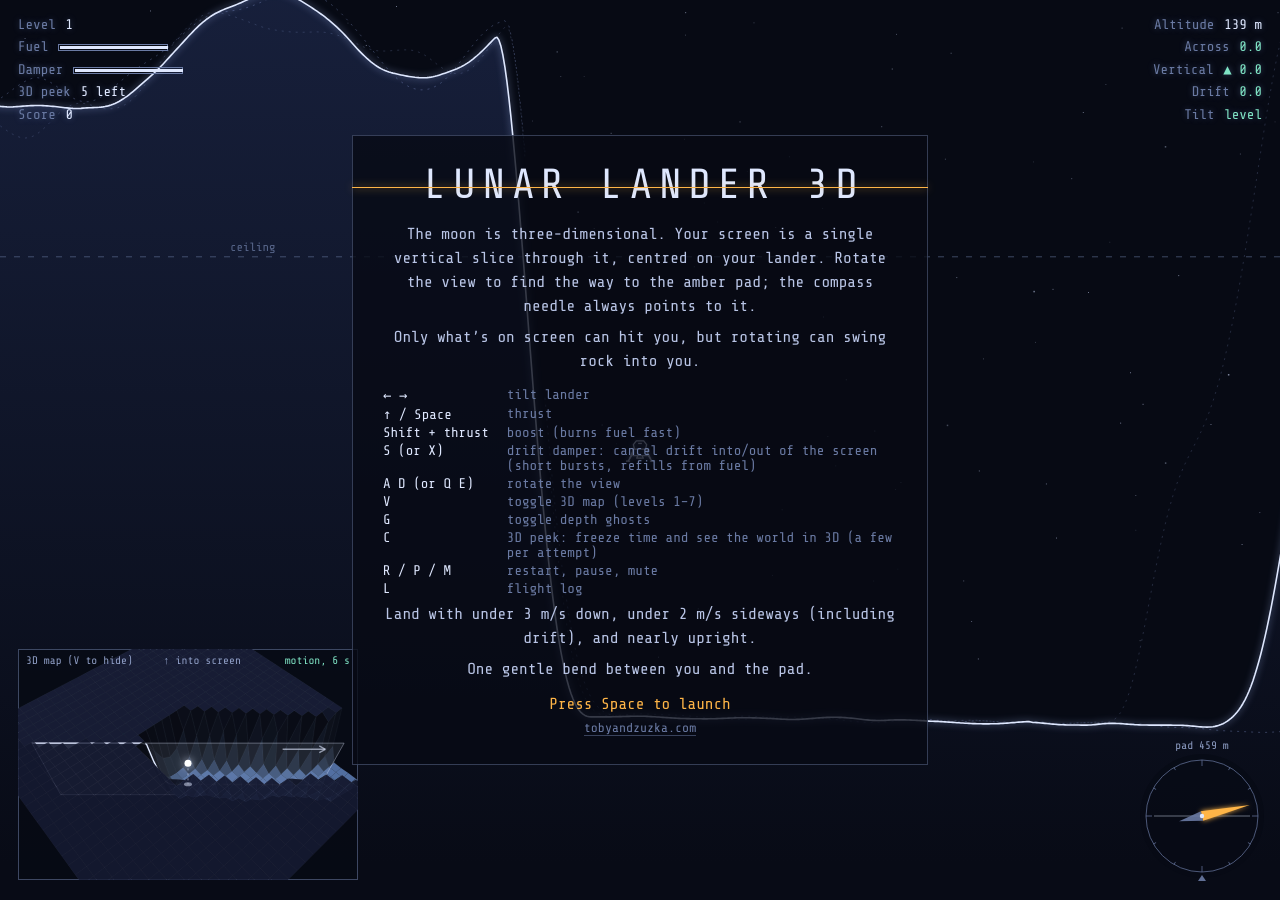
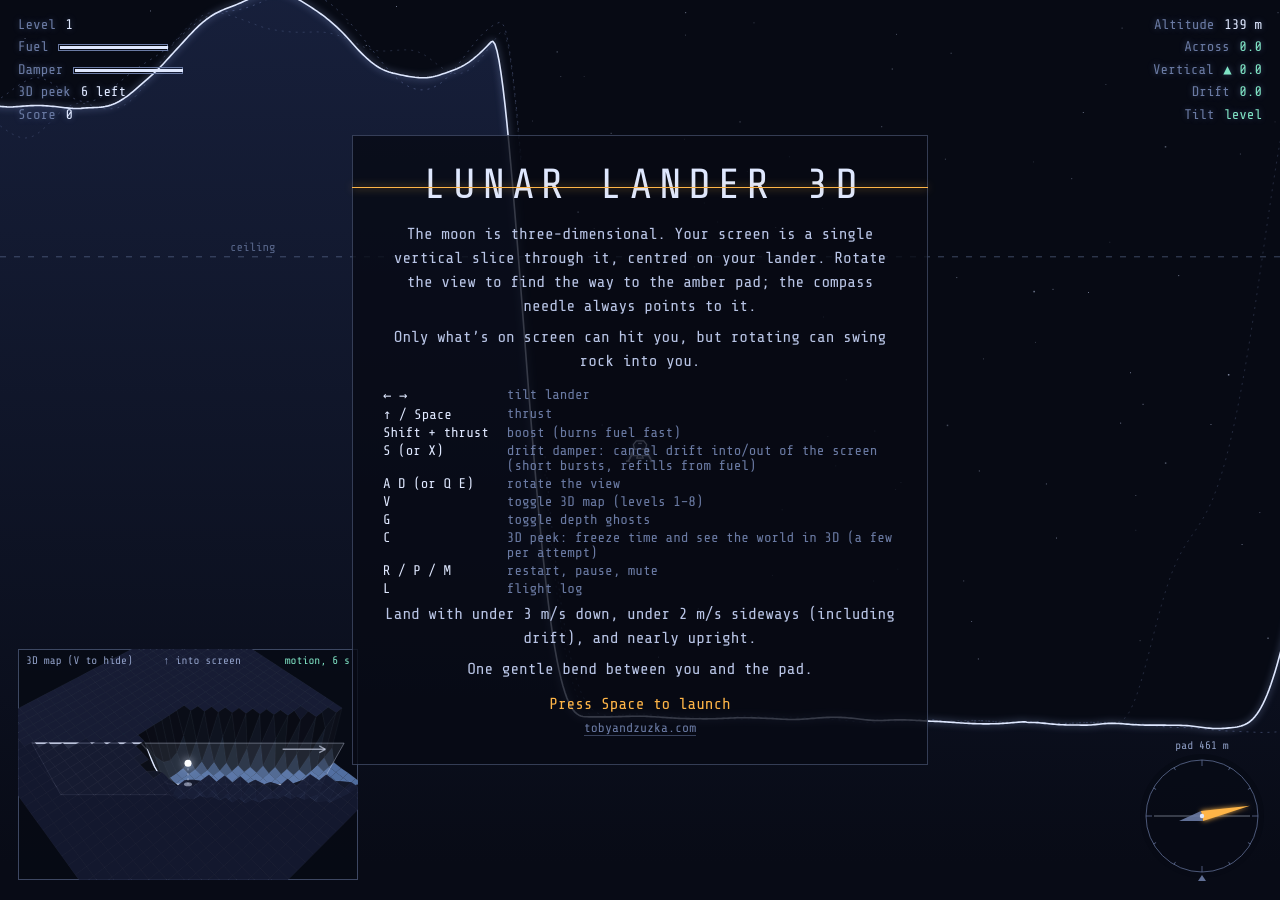
Before and after one commit to tobydoig/tobydoig.github.io, a Jekyll site: the page docs/assets/artwork/lunar-lander-3d.html, which Jekyll copies as it is, in a window 1280 px wide. Built offline with Jekyll 4.4.1, drawn with Linux system fonts in a browser that asks for light colours; some of the changed lines change nothing that is shown.

Commit message:
reduced difficulty curve a bit

```diff
--- a/docs/assets/artwork/lunar-lander-3d.html
+++ b/docs/assets/artwork/lunar-lander-3d.html
@@ -43,6 +43,26 @@
 .keys{display:grid;grid-template-columns:auto auto;gap:3px 18px;justify-content:center;text-align:left;margin:14px 0 6px;font-size:14px}
 .keys b{font-weight:400;color:var(--line)} .keys span{color:var(--dim)}
 .go{margin-top:14px;color:var(--pad)}
+.resume{margin:0 0 1em;color:var(--line)} .resume b{font-weight:400;color:var(--pad)} .resume .linkbtn{margin-top:8px}
+.loadout{display:grid;grid-template-columns:auto minmax(90px,1fr) auto;gap:10px 14px;align-items:center;margin:18px auto 2px;max-width:30em;text-align:left;font-size:14px}
+.loadout .k{color:var(--dim)} .loadout b{font-weight:400;white-space:nowrap} .loadout em{font-style:normal;color:var(--warn)}
+.lb{position:relative;display:block;height:9px;border:1px solid var(--dim)}
+.lb i{position:absolute;left:1px;top:1px;bottom:1px;width:0;background:var(--line);transition:width .9s cubic-bezier(.2,.8,.2,1)}
+.anim .lb i{width:calc(var(--w) - 2px)}
+.lb u{position:absolute;top:-5px;bottom:-5px;width:2px;margin-left:-1px;background:var(--pad);opacity:0;transition:opacity .4s .1s}
+.anim .lb u{opacity:.9}
+.pips span{display:inline-block;width:12px;height:12px;margin-right:6px;border:1px solid var(--pad);border-radius:50%;background:var(--pad);transform:scale(0);vertical-align:middle}
+.anim .pips span{animation:pipIn .3s var(--d) forwards}
+.anim .pips span.lost{animation:pipIn .3s var(--d) forwards,pipLost .6s calc(var(--d) + .5s) forwards}
+@keyframes pipIn{from{transform:scale(0)}70%{transform:scale(1.25)}to{transform:scale(1)}}
+@keyframes pipLost{to{background:transparent;border-color:var(--warn);opacity:.35;transform:scale(.8)}}
+.mapsw{position:relative;display:inline-block;width:46px;height:26px;border:1px solid var(--dim)}
+.mapsw i{position:absolute;inset:2px;background:linear-gradient(160deg,#1b2545 0 35%,#5f8ed0 35% 60%,#1b2545 60%);opacity:var(--from);transition:opacity 1s 1.9s}
+.anim .mapsw i{opacity:var(--to)}
+.mapsw s{position:absolute;left:-4px;right:-4px;top:50%;height:1px;background:var(--warn);transform:rotate(-24deg) scaleX(0);transition:transform .4s 2.7s}
+.anim .mapsw s{transform:rotate(-24deg) scaleX(1)}
+.lnote{font-size:12px;color:var(--dim);margin:.2em 0 0}
+@media (prefers-reduced-motion: reduce){.lb i,.lb u,.mapsw i,.mapsw s{transition:none}.anim .pips span{animation:none;transform:scale(1)}.anim .pips span.lost{animation:none;transform:scale(.8);background:transparent;border-color:var(--warn);opacity:.35}}
 .credit{margin:16px 0 0;font-size:13px}
 .credit a{color:var(--dim);text-decoration:none;border-bottom:1px solid rgba(106,122,163,.5)}
 .credit a:hover,.credit a:focus-visible{color:var(--line);border-color:var(--line)}
@@ -137,15 +157,17 @@
 // ---- level design ----
 // Difficulty ramps: more bends, dead ends, then tunnels (Scramble-style), then
 // bending tunnels, narrower passages and wavier floors and roofs.
+// Gentle ramp, one new idea at a time: 1 bend; 2 a dead end; 3 one short straight roomy
+// tunnel; 4 facing the wrong way at the start; then slowly longer, tighter, more tunnels.
 function levelSpec(n){
-  const segs=Math.min(1+n,8);
+  const segs=Math.min(8,2+Math.floor((n-1)*2/3));
   return{n,segs,
-    turn:0.35+Math.min(n,7)*0.12,
-    branches:n<2?0:Math.min(1+Math.floor((n-2)/2),3),
-    tunnels:n<3?0:Math.min(n-2,segs-2),
-    clear:Math.max(34,72-6*(n-3)),
-    hw:Math.max(16,28-2*n),
-    wob:clamp((n-2)*0.18,0,1)};
+    turn:0.35+Math.min(n,8)*0.09,
+    branches:n<2?0:Math.min(1+Math.floor((n-2)/3),3),
+    tunnels:n<3?0:Math.min(1+Math.floor((n-3)/2),segs-2),
+    clear:Math.max(36,84-6*(n-3)),
+    hw:Math.max(16,30-1.5*n),
+    wob:clamp((n-3)*0.15,0,1)};
 }
 let rcs=0,rcsMax=3,rcsRate=.5,rcsWait=0;
 let LV,SEGS=[],PAD,START,START_HEADING,maxFuel,level=1,score=0;
@@ -170,7 +192,7 @@
     let bp=main[k];
     let a2=Math.atan2(main[k+1].y-bp.y,main[k+1].x-bp.x)+(rng()<.5?-1:1)*(0.9+rng()*0.7);
     // a branch leaving from inside a tunnel is a side tunnel
-    const m=1+Math.floor(rng()*2),bt=(n>=5&&rng()<.45)||tun.has(k-1)||tun.has(k);
+    const m=1+Math.floor(rng()*2),bt=(n>=6&&rng()<.45)||tun.has(k-1)||tun.has(k);
     for(let j=0;j<m;j++){const l=110+rng()*130;
       const nq={x:bp.x+Math.cos(a2)*l,y:bp.y+Math.sin(a2)*l,f:clamp(bp.f+(rng()-.5)*50,40,130)};
       raw.push({a:bp,b:nq,tun:bt,br:j,k});bp=nq;a2+=(rng()-.5)*1.2;}
@@ -184,10 +206,10 @@
     return{ax:a.x,ay:a.y,dx,dy,l2:dx*dx+dy*dy,fa:a.f,fb:b.f,tun:t,capA,capB,clear:LV.clear};});
   PAD={x:p.x,y:p.y,h:p.f};START=main[0];
   const first=Math.atan2(main[1].y-main[0].y,main[1].x-main[0].x);
-  START_HEADING=n<=2?first:first+(rng()<.5?-1:1)*(0.7+rng()*0.8);
-  maxFuel=(420+len*0.6)*Math.max(0.6,1-0.04*(n-1));
+  START_HEADING=n<=3?first:first+(rng()<.5?-1:1)*(0.7+rng()*0.8);
+  maxFuel=(480+len*0.65)*Math.max(0.65,1-0.03*(n-1));
   // damper tank: short bursts, refilled slowly from the main tank (slower at higher levels)
-  rcsMax=Math.max(1.5,3-0.15*(n-1));rcsRate=rcsMax/(6+0.5*(n-1));
+  rcsMax=Math.max(1.5,3-0.1*(n-1));rcsRate=rcsMax/(6+0.3*(n-1));
 }
 
 // The world: F = floor, R = underside of overhead rock (Infinity = open sky),
@@ -259,6 +281,7 @@
 addEventListener('keydown',e=>{
   if(logOpen){if(e.key==='l'||e.key==='L'||e.key==='Escape'){toggleLog();e.preventDefault();}return;}
   if((e.key==='l'||e.key==='L')&&!e.repeat){toggleLog();return;}
+  if((e.key==='n'||e.key==='N')&&!e.repeat&&state==='ready'&&msgKind==='intro'&&level>1){newGame();return;}
   initAudio();
   if(KEYMAP[e.key]){keys[KEYMAP[e.key]]=true;e.preventDefault();}
   if(e.repeat)return;
@@ -280,13 +303,13 @@
   b.addEventListener('pointerdown',on);b.addEventListener('pointerup',off);
   b.addEventListener('pointercancel',off);b.addEventListener('pointerleave',off);
 });
-document.getElementById('msg').addEventListener('pointerdown',e=>{if(e.target.closest('a'))return;if(e.target.closest('#openlog')){e.stopPropagation();toggleLog();return;}initAudio();advance();});
+document.getElementById('msg').addEventListener('pointerdown',e=>{if(e.target.closest('a'))return;if(e.target.closest('#newgame')){e.stopPropagation();newGame();return;}if(e.target.closest('#openlog')){e.stopPropagation();toggleLog();return;}initAudio();advance();});
 
 function advance(){
   if(paused){paused=false;hideMsg();return;}
   if(state==='ready'){state='flying';hideMsg();logStart();}
   else if(state==='crashed'){resetLander();state='flying';hideMsg();logStart();}
-  else if(state==='landed'){level++;buildLevel(level);resetLander();state='ready';showMsg('level');}
+  else if(state==='landed'){prevLoadout={fuel:maxFuel,rcs:rcsMax};level++;buildLevel(level);resetLander();state='ready';showMsg('level');}
 }
 
 // ---- audio ----
@@ -374,7 +397,7 @@
     const msgs={Descent:'Came down too fast.',Sideways:'Still moving sideways at touchdown.',Tilt:'Not upright at touchdown.','On pad':'Touched down off the pad.'};
     return crash(msgs[fail[0]],true);}
   state='landed';logEv('LANDED');L.vx=L.vy=L.vz=0;
-  const pts=100+Math.round(fuel)+level*50;score+=pts;lastPts=pts;
+  const pts=100+Math.round(fuel)+level*50;score+=pts;lastPts=pts;writeSave(level+1,score);saved=loadSave();
   blip([523,659,784],.18,'triangle',.07);showMsg('landed');
 }
 function crash(r,keepReport){
@@ -555,12 +578,12 @@
 // A small perspective view of the terrain around the lander, seen from the viewer's
 // side of the slice, with the slice drawn as a translucent plane so the 2D view and
 // the 3D world line up. Mountains are flattened at the ceiling so canyons read as trenches.
-// Levels 1-3: full map. 4-5: the map fades out as you near the pad, so the final
+// Levels 1-4: full map. 5-6: the map fades out as you near the pad, so the final
 // approach is flown on the slice. 6-7: it also covers a shrinking area. 8+: offline.
-const MAP_LAST=7;let mapOn=true;
+const MAP_LAST=8;let mapOn=true;
 function mapSpec(n){
   if(n>MAP_LAST)return null;
-  return{N:n<=5?31:n===6?21:15,fade:n>=4};
+  return{N:n<=6?31:n===7?21:15,fade:n>=5};
 }
 const G3={key:null,N:31,st:16,h:new Float32Array(31*31),roof:new Uint8Array(31*31),ox:0,oy:0};
 function mapAvailable(){return level<=MAP_LAST;}
@@ -663,7 +686,7 @@
 // it matches the 2D view exactly. Limited uses per attempt.
 let peek=null,peeksLeft=0;
 const PK={IN:.9,HOLD:3,OUT:.9,N:51,ST:16};
-function peeksFor(n){return Math.max(2,6-n);}
+function peeksFor(n){return Math.max(3,6-Math.floor((n-1)/2));}
 function startPeek(){
   if(peek){if(peek.phase!=='out'){peek.phase='out';peek.timer=0;}return;}
   if(state!=='flying'||paused||peeksLeft<=0)return;
@@ -852,7 +875,7 @@
 <b>← →</b><span>tilt lander</span><b>↑ / Space</b><span>thrust</span>
 <b>Shift + thrust</b><span>boost (burns fuel fast)</span>
 <b>S  (or X)</b><span>drift damper: cancel drift into/out of the screen (short bursts, refills from fuel)</span>
-<b>A D  (or Q E)</b><span>rotate the view</span><b>V</b><span>toggle 3D map (levels 1–7)</span><b>G</b><span>toggle depth ghosts</span>
+<b>A D  (or Q E)</b><span>rotate the view</span><b>V</b><span>toggle 3D map (levels 1–8)</span><b>G</b><span>toggle depth ghosts</span>
 <b>C</b><span>3D peek: freeze time and see the world in 3D (a few per attempt)</span><b>R  /  P  /  M</b><span>restart, pause, mute</span><b>L</b><span>flight log</span></div>
 <p class="touch-only">Left buttons rotate the view and damp drift. Right buttons tilt and thrust; hold ⇧ with thrust to boost.</p>`;
 const credit='<p class="credit"><a href="https://tobyandzuzka.com" target="_blank" rel="noopener">tobyandzuzka.com</a></p>';
@@ -861,37 +884,79 @@
   const n=level,out=[];
   if(n===1)out.push('One gentle bend between you and the pad.');
   else if(n===2)out.push('Now with a dead end. Not every valley goes somewhere.');
-  else if(n===3)out.push('Tunnels. The rock overhead is as solid as the ground, so watch the roof.');
+  else if(n===3)out.push('Your first tunnel: one straight section with plenty of headroom. The rock overhead is as solid as the ground, so watch the roof.');
+  else if(n===4)out.push('A longer route, and you start facing the wrong way. Look around; a 3D peek helps.');
   else out.push('Longer route, tighter passages, less fuel.');
-  if(n===3)out.push('You also start facing the wrong way. Look around.');
   if(LV.bend&&!levelBlurb.bendShown){out.push('One of these tunnels bends, so you’ll have to turn inside it.');levelBlurb.bendShown=true;}
-  if(n===5)out.push('Some dead ends are tunnels now too.');
-  if(n===4)out.push('From here the 3D map fades out as you near the pad. Fly the final approach on the slice.');
-  if(n===6)out.push('The 3D map now covers a smaller area. Keep track of the route yourself.');
-  if(n===7)out.push('The map’s range shrinks again. This is its last level.');
-  if(n===MAP_LAST+1)out.push('The 3D map is offline from here on. The slice and the compass are all you get.');
+  if(n===6)out.push('Some dead ends are tunnels now too.');
+  if(n===5)out.push('From here the 3D map fades out as you near the pad. Fly the final approach on the slice.');
+  if(n===7)out.push('The 3D map now covers a smaller area. Keep track of the route yourself.');
+  if(n===8)out.push('The map’s range shrinks again. This is its last level.');
+  if(n===MAP_LAST+1)out.push('The 3D map is offline from here on. The slice, the compass and your 3D peeks are all you get.');
   return out.map(t=>`<p>${t}</p>`).join('');
 }
-function showMsg(kind){
+let msgKind='';
+function showMsg(kind){msgKind=kind;
   let h='';
   if(kind==='intro')h=`<h1>LUNAR LANDER 3D</h1>
+${level>1?`<p class="resume">Welcome back. Continuing from <b>level ${level}</b> with ${score} points${saved&&saved.best?` (best ${saved.best})`:''}.<br><button id="newgame" class="linkbtn">Start over from level 1${isTouch?'':' (N)'}</button></p>`:''}
 <p>The moon is three-dimensional. Your screen is a single vertical slice through it, centred on your lander. Rotate the view to find the way to the amber pad; the compass needle always points to it.</p>
 <p>Only what’s on screen can hit you, but rotating can swing rock into you.</p>
 ${CONTROLS}<p>Land with under ${T.SAFE_VZ} m/s down, under ${T.SAFE_H} m/s sideways (including drift), and nearly upright.</p>
 ${levelBlurb()}${go('to launch')}${credit}`;
-  else if(kind==='level')h=`<h2>Level ${level}</h2>${levelBlurb()}${go('to launch')}`;
+  else if(kind==='level')h=`<h2>Level ${level}</h2>${levelBlurb()}${loadoutHTML()}${go('to launch')}`;
   else if(kind==='landed')h=`<h2>The Eagle has landed</h2><p>+${lastPts} points, with ${Math.round(fuel)} fuel to spare.</p>${report()}${logBtn}${go('for level '+(level+1))}`;
   else if(kind==='crashed')h=`<h2>Lander lost</h2><p>${lastReason}</p>${report()}${logBtn}${go('to try again')}`;
   else if(kind==='pause')h=`<h2>Paused</h2>${CONTROLS}<div class="go">${isTouch?'Tap':'Press P'} to resume</div>${credit}`;
-  card.innerHTML=h;msg.classList.remove('hidden');
+  card.classList.remove('anim');card.innerHTML=h;msg.classList.remove('hidden');if(kind==='level')animateLoadout();
 }
 const logBtn='<p><button id="openlog" class="linkbtn">View flight log (L)</button></p>';
 function report(){if(!lastReport)return'';
   return`<div class="rep">${lastReport.map(([k,v,lim,ok])=>`<span>${k}</span><b class="${ok?'ok':'bad'}">${v}</b><span>${lim}</span><b class="${ok?'ok':'bad'}">${ok?'✓':'✗'}</b>`).join('')}</div>`;}
+
+// ---- level loadout: what you start the level with, animated against the last level ----
+let prevLoadout=null;
+function mapStatus(n){const sp=mapSpec(n);
+  if(!sp)return{label:'Offline',op:0};
+  if(!sp.fade)return{label:'Full',op:1};
+  if(sp.N>=31)return{label:'Fades near the pad',op:.7};
+  return{label:sp.N>=21?'Smaller area, fades near pad':'Smallest area, fades near pad',op:sp.N>=21?.5:.35};}
+function loadoutHTML(){
+  const p=prevLoadout,cur={fuel:maxFuel,rcs:rcsMax,refill:rcsMax/rcsRate};
+  const fMax=Math.max(cur.fuel,p?p.fuel:0)*1.08,rMax=3.2;
+  const pct=(v,m)=>(v/m*100).toFixed(1)+'%';
+  const bar=(v,m,pv,dl)=>`<span class="lb"><i style="--w:${pct(v,m)};transition-delay:${dl}s"></i>${pv!=null?`<u style="left:${pct(pv,m)}" title="last level"></u>`:''}</span>`;
+  const pk=peeksFor(level),ppk=p?peeksFor(level-1):pk;let pips='';
+  for(let i=0;i<Math.max(pk,ppk);i++)pips+=`<span class="${i<pk?'on':'lost'}" style="--d:${1.05+i*.12}s"></span>`;
+  const ms=mapStatus(level),pms=p?mapStatus(level-1):ms;
+  return`<div class="loadout">
+<span class="k">Fuel</span>${bar(cur.fuel,fMax,p&&p.fuel,.2)}<b class="cnt" data-to="${Math.round(cur.fuel)}">0</b>
+<span class="k">Damper</span>${bar(cur.rcs,rMax,p&&p.rcs,.6)}<b>${cur.rcs.toFixed(1)} s, refills in ${cur.refill.toFixed(1)} s</b>
+<span class="k">3D peeks</span><span class="pips">${pips}</span><b>${pk}${pk<ppk?' <em>(−'+(ppk-pk)+')</em>':''}</b>
+<span class="k">3D map</span><span class="mapsw"><i style="--from:${pms.op};--to:${ms.op}"></i>${ms.op===0?'<s></s>':''}</span><b>${ms.label}</b>
+</div><p class="lnote">Markers show last level.</p>`;
+}
+function animateLoadout(){
+  requestAnimationFrame(()=>requestAnimationFrame(()=>{card.classList.add('anim');
+    const c=card.querySelector('.cnt');if(!c)return;const to=+c.dataset.to,t0=performance.now();
+    const step=t=>{const k=Math.min(1,(t-t0-200)/900);c.textContent=Math.round(to*Math.max(0,1-Math.pow(1-Math.max(k,0),3)));if(k<1)requestAnimationFrame(step);};
+    requestAnimationFrame(step);}));
+}
+
 function hideMsg(){msg.classList.add('hidden');}
 
 // ---- loop ----
-const qs=new URLSearchParams(location.search);if(qs.get('level'))level=Math.max(1,+qs.get('level')|0);
+// ---- saved progress (localStorage, private to this browser) ----
+const SAVE_KEY='lunar-lander-3d:save';
+function loadSave(){try{const v=localStorage.getItem(SAVE_KEY);return v?JSON.parse(v):null;}catch(e){return null;}}
+function writeSave(lv,sc){try{const old=loadSave()||{};
+  localStorage.setItem(SAVE_KEY,JSON.stringify({level:lv,score:sc,best:Math.max(sc,old.best||0)}));}catch(e){}}
+let saved=loadSave();
+function newGame(){level=1;score=0;prevLoadout=null;levelBlurb.bendShown=false;writeSave(1,0);saved=loadSave();
+  buildLevel(1);resetLander();state='ready';showMsg('intro');}
+const qs=new URLSearchParams(location.search);
+if(qs.get('level'))level=Math.max(1,+qs.get('level')|0);
+else if(saved&&saved.level>1){level=saved.level;score=saved.score||0;}
 buildLevel(level);resetLander();showMsg('intro');
 const STEP=1/120;let last=performance.now(),acc=0;
 function frame(t){
```
